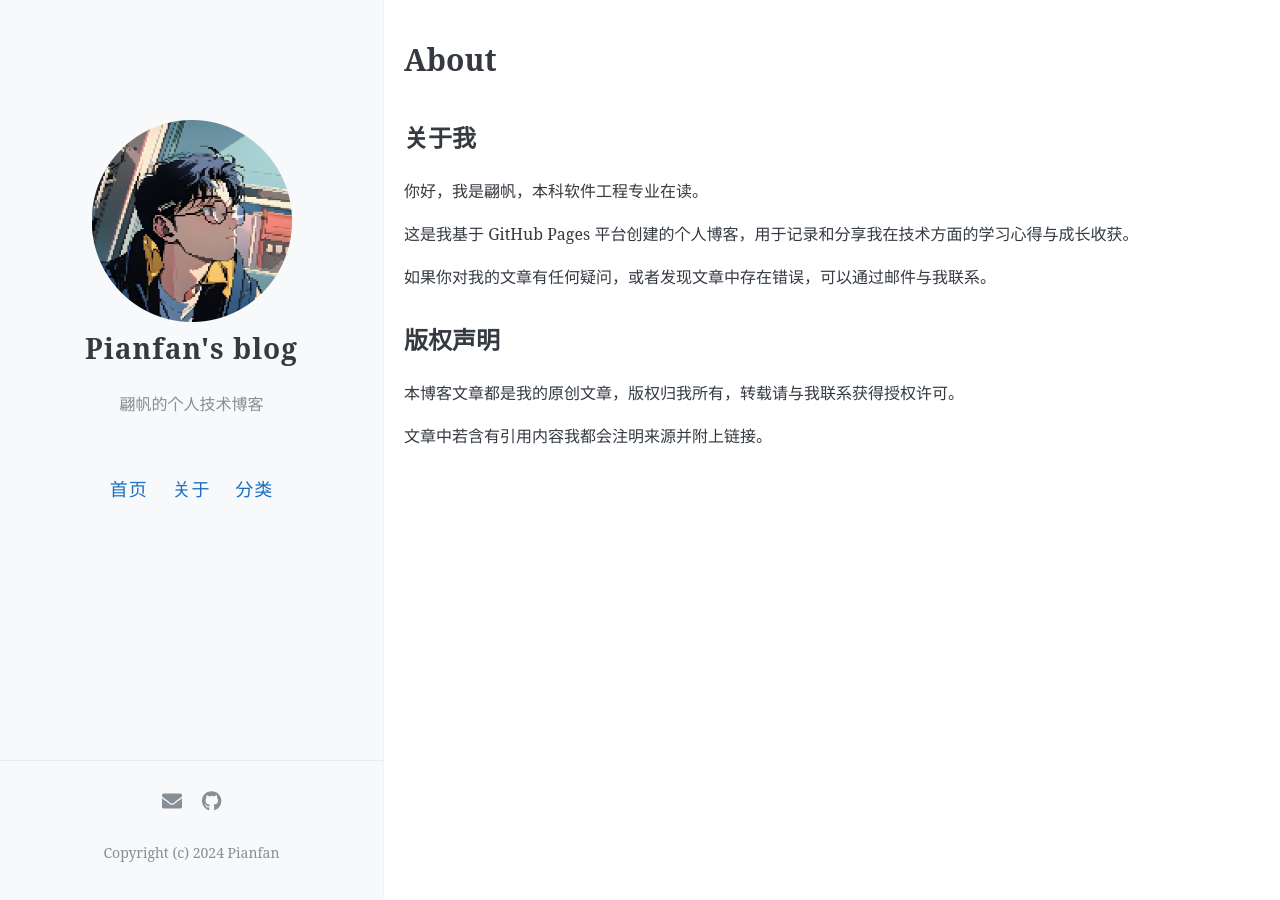
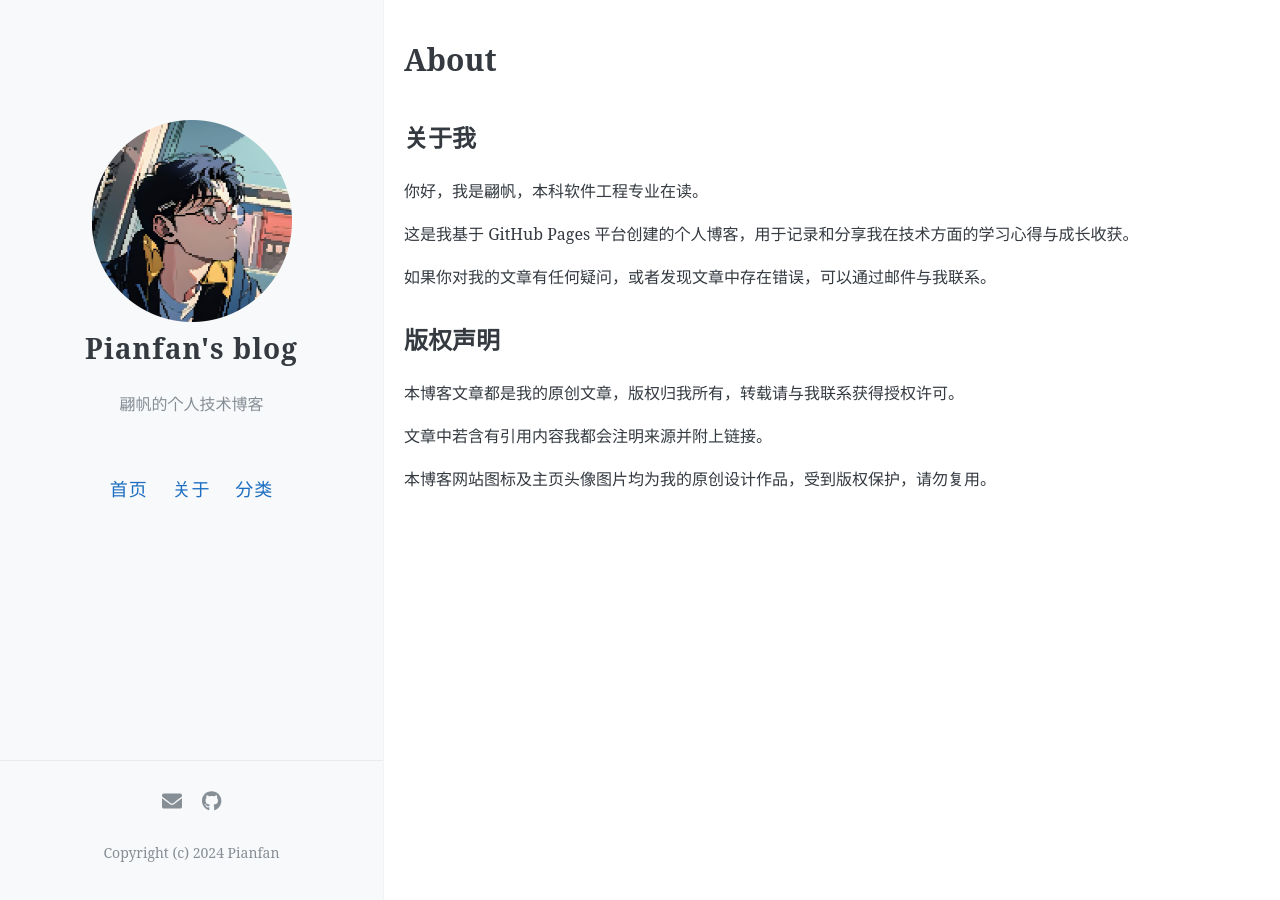
Before and after one commit to pianfan/pianfan.github.io, a Jekyll site: the page built from about.md, in a window 1280 px wide. Built offline with Jekyll 4.4.1, drawn with Linux system fonts in a browser that asks for light colours; comment, search, counter and statistics services are not loaded.

Commit message:
Update about.md

```diff
--- a/about.md
+++ b/about.md
@@ -17,3 +17,5 @@ permalink: /about/
 本博客文章都是我的原创文章，版权归我所有，转载请与我联系获得授权许可。
 
 文章中若含有引用内容我都会注明来源并附上链接。
+
+本博客网站图标及主页头像图片均为我的原创设计作品，受到版权保护，请勿复用。
```
